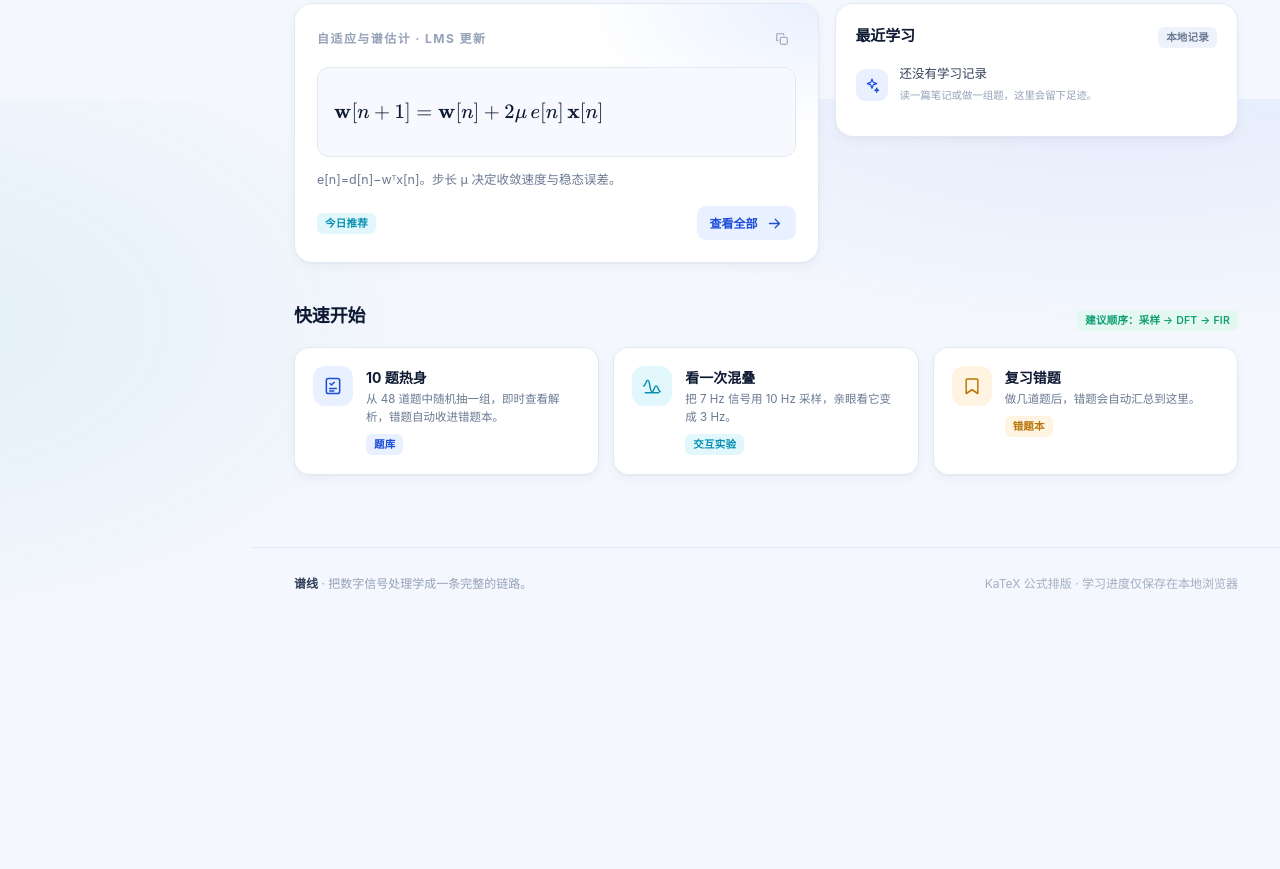
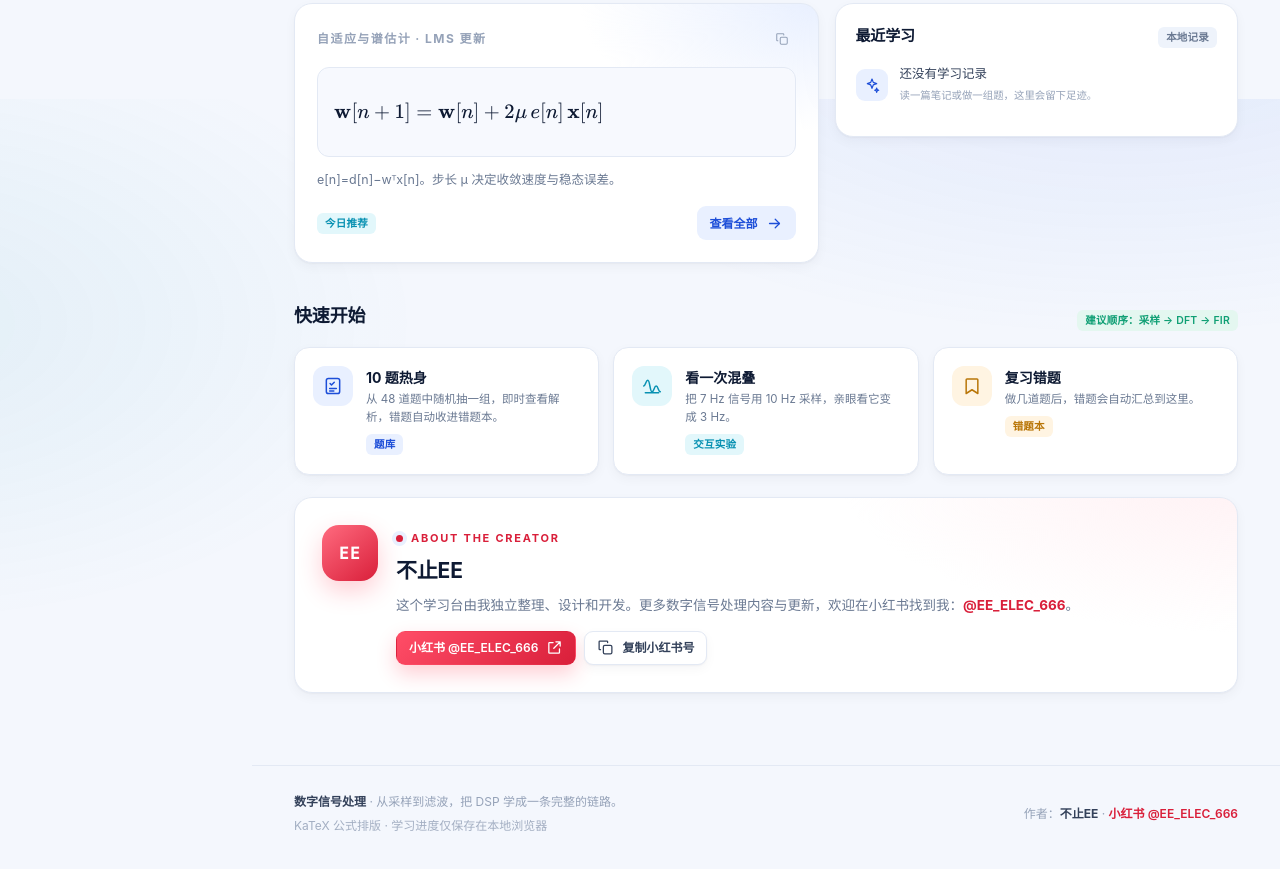
Before and after one commit to sxw94117-hash/EE_dsp, a plain HTML site: page index.html in a window 1280 px wide. Shown: the part 1501-2370 px from the top of the page. Before the commit the page ends 2128 px from the top, so only its background shows below. Drawn offline with Linux system fonts and the light colour scheme.

Commit message:
Brand as digital signal processing and add Xiaohongshu author credit

```diff
--- a/assets/css/style.css
+++ b/assets/css/style.css
@@ -1,5 +1,5 @@
 /* ==========================================================================
-   谱线 · DSP 学习台 — 设计系统
+   数字信号处理 · DSP 学习台 — 设计系统
    ========================================================================== */
 
 :root {
@@ -28,6 +28,8 @@
   --red-soft: #fdebed;
   --violet: #7c3aed;
   --violet-soft: #f1eafe;
+  --xhs: #d91f3a;
+  --xhs-soft: #fff0f3;
   --shadow-sm: 0 1px 2px rgba(15, 29, 53, 0.04), 0 4px 12px rgba(15, 29, 53, 0.04);
   --shadow: 0 12px 34px rgba(19, 39, 78, 0.08);
   --shadow-lg: 0 30px 70px rgba(19, 39, 78, 0.14);
@@ -67,6 +69,8 @@ html[data-theme="dark"] {
   --red-soft: #3a161b;
   --violet: #b28cff;
   --violet-soft: #261a44;
+  --xhs: #ff7085;
+  --xhs-soft: #3a151c;
   --shadow-sm: 0 1px 2px rgba(0, 0, 0, 0.3), 0 4px 12px rgba(0, 0, 0, 0.18);
   --shadow: 0 16px 40px rgba(0, 0, 0, 0.32);
   --shadow-lg: 0 34px 80px rgba(0, 0, 0, 0.45);
@@ -569,6 +573,21 @@ html[data-theme="dark"] .nav-link.active {
 .foot-meta {
   opacity: 0.85;
 }
+.foot-copy {
+  display: flex;
+  flex-direction: column;
+  gap: 4px;
+}
+.foot-author {
+  color: var(--faint);
+}
+.foot-author a {
+  color: var(--xhs);
+  font-weight: 600;
+}
+.foot-author a:hover {
+  text-decoration: underline;
+}
 
 .bottom-nav {
   display: none;
@@ -691,6 +710,15 @@ html[data-theme="dark"] .nav-link.active {
 }
 .btn-primary:hover {
   box-shadow: 0 14px 30px rgba(37, 99, 235, 0.32);
+  transform: translateY(-1px);
+}
+.btn-xhs {
+  color: #fff;
+  background: linear-gradient(135deg, #ff4d67, var(--xhs));
+  box-shadow: 0 9px 20px rgba(255, 36, 66, 0.22);
+}
+.btn-xhs:hover {
+  box-shadow: 0 13px 28px rgba(255, 36, 66, 0.3);
   transform: translateY(-1px);
 }
 .btn-ghost {
@@ -1172,6 +1200,63 @@ html[data-theme="dark"] .nav-link.active {
 }
 .quick-card .tag {
   margin-top: 7px;
+}
+
+.creator-card {
+  position: relative;
+  display: flex;
+  align-items: flex-start;
+  gap: 18px;
+  margin-top: 22px;
+  padding: clamp(19px, 2.6vw, 27px);
+  border: 1px solid var(--border);
+  border-radius: var(--radius);
+  background:
+    radial-gradient(560px 240px at 100% -20%, var(--xhs-soft), transparent 72%),
+    var(--surface);
+  box-shadow: var(--shadow-sm);
+  overflow: hidden;
+}
+.creator-avatar {
+  display: grid;
+  place-items: center;
+  width: 56px;
+  height: 56px;
+  flex: 0 0 auto;
+  border-radius: 17px;
+  color: #fff;
+  font-family: var(--mono);
+  font-size: 17px;
+  font-weight: 800;
+  letter-spacing: 0.04em;
+  background: linear-gradient(140deg, #ff6b7f, var(--xhs));
+  box-shadow: 0 10px 24px rgba(255, 36, 66, 0.22);
+}
+.creator-main {
+  min-width: 0;
+}
+.creator-main .eyebrow {
+  color: var(--xhs);
+}
+.creator-main h2 {
+  margin: 5px 0 5px;
+  font-size: 21px;
+  letter-spacing: -0.01em;
+}
+.creator-main p {
+  max-width: 720px;
+  font-size: 13.5px;
+  line-height: 1.7;
+  color: var(--muted);
+}
+.creator-main p strong {
+  color: var(--xhs);
+}
+.creator-actions {
+  display: flex;
+  flex-wrap: wrap;
+  gap: 8px;
+  margin-top: 14px;
 }
 
 .chapter-grid {
@@ -3734,6 +3819,16 @@ select.input-select:focus {
   .continue-card {
     padding: 20px;
   }
+  .creator-card {
+    flex-direction: column;
+    gap: 12px;
+  }
+  .creator-avatar {
+    width: 48px;
+    height: 48px;
+    border-radius: 14px;
+    font-size: 15px;
+  }
   .today-grid {
     grid-template-columns: repeat(2, minmax(0, 1fr));
     gap: 8px;
--- a/assets/js/app.js
+++ b/assets/js/app.js
@@ -1,4 +1,4 @@
-/* 谱线 · 应用主逻辑 */
+/* 数字信号处理 · 应用主逻辑 */
 
 (() => {
   "use strict";
@@ -360,7 +360,7 @@
 
     if (!view) return;
 
-    document.title = `${view.title || "谱线"} · 谱线 DSP 学习台`;
+    document.title = `${view.title || "数字信号处理"} · 数字信号处理学习台`;
     main.innerHTML = view.html;
     hydrateIcons(main);
     renderMathIn(main);
@@ -622,6 +622,23 @@
           <div><h3>复习错题</h3><p>${state.mistakes.length ? `有 ${state.mistakes.length} 道错题等待重做，趁热打铁。` : "做几道题后，错题会自动汇总到这里。"}</p><span class="tag tag-amber">错题本</span></div>
         </a>
       </div>
+
+      <section class="creator-card" aria-labelledby="creator-title">
+        <div class="creator-avatar" aria-hidden="true">EE</div>
+        <div class="creator-main">
+          <span class="eyebrow">ABOUT THE CREATOR</span>
+          <h2 id="creator-title">不止EE</h2>
+          <p>这个学习台由我独立整理、设计和开发。更多数字信号处理内容与更新，欢迎在小红书找到我：<strong>@EE_ELEC_666</strong>。</p>
+          <div class="creator-actions">
+            <a class="btn btn-xhs btn-sm" href="https://www.xiaohongshu.com/search_result/?keyword=EE_ELEC_666" target="_blank" rel="noopener noreferrer">
+              小红书 @EE_ELEC_666 ${icon("external")}
+            </a>
+            <button class="btn btn-ghost btn-sm" type="button" data-copy="EE_ELEC_666" data-copy-label="小红书号" aria-label="复制小红书号 EE_ELEC_666">
+              ${icon("copy")} 复制小红书号
+            </button>
+          </div>
+        </div>
+      </section>
       `,
     };
   }
@@ -1975,7 +1992,7 @@
         try {
           tex = decodeURIComponent(tex);
         } catch (err) {}
-        copyText(tex).then((ok) => toast(ok ? "LaTeX 已复制到剪贴板" : "复制失败，请手动选择", ok ? "ok" : "err"));
+        copyText(tex).then((ok) => toast(ok ? (copyBtn.dataset.copyLabel ? `${copyBtn.dataset.copyLabel}已复制到剪贴板` : "LaTeX 已复制到剪贴板") : "复制失败，请手动选择", ok ? "ok" : "err"));
         return;
       }
       const scrollEl = e.target.closest("[data-scroll]");
--- a/assets/js/data-formulas.js
+++ b/assets/js/data-formulas.js
@@ -1,4 +1,4 @@
-/* 谱线 · 公式速查数据 */
+/* 数字信号处理 · 公式速查数据 */
 
 const FORMULA_GROUPS = [
   {
--- a/assets/js/data-notes.js
+++ b/assets/js/data-notes.js
@@ -1,4 +1,4 @@
-/* 谱线 · 课程数据：章节与笔记正文（Markdown + KaTeX） */
+/* 数字信号处理 · 课程数据：章节与笔记正文（Markdown + KaTeX） */
 
 const CHAPTERS = [
   {
--- a/assets/js/data-quiz.js
+++ b/assets/js/data-quiz.js
@@ -1,4 +1,4 @@
-/* 谱线 · 题库数据（48 题） */
+/* 数字信号处理 · 题库数据（48 题） */
 
 const QUIZ_BANK = [
   /* ---------------- 01 基础 ---------------- */
--- a/assets/js/lab.js
+++ b/assets/js/lab.js
@@ -1,4 +1,4 @@
-/* 谱线 · 交互实验室   纯 Canvas 实现，无外部依赖。 */
+/* 数字信号处理 · 交互实验室   纯 Canvas 实现，无外部依赖。 */
 
 const LABS = [
   {
--- a/assets/js/markdown.js
+++ b/assets/js/markdown.js
@@ -1,4 +1,4 @@
-/* 谱线 · 轻量 Markdown 渲染器 + KaTeX 辅助 */
+/* 数字信号处理 · 轻量 Markdown 渲染器 + KaTeX 辅助 */
 
 const MD = (() => {
   const CALLOUT_ICONS = {
--- a/index.html
+++ b/index.html
@@ -3,9 +3,10 @@
   <head>
     <meta charset="UTF-8" />
     <meta name="viewport" content="width=device-width, initial-scale=1, viewport-fit=cover" />
-    <meta name="description" content="谱线：面向数字信号处理的学习台，包含系统笔记、公式速查、交互实验室与练习题库。" />
+    <meta name="description" content="数字信号处理学习台：从离散序列到数字滤波器，包含系统笔记、公式速查、交互实验室与练习题库。" />
+    <meta name="author" content="不止EE" />
     <meta name="theme-color" content="#1d4ed8" />
-    <title>谱线 · 数字信号处理学习台</title>
+    <title>数字信号处理 · DSP 学习台</title>
     <link rel="icon" type="image/svg+xml" href="assets/img/favicon.svg" />
     <script>
       (function () {
@@ -20,14 +21,14 @@
       })();
     </script>
     <link rel="stylesheet" href="assets/vendor/katex/katex.min.css" />
-    <link rel="stylesheet" href="assets/css/style.css?v=20261030" />
+    <link rel="stylesheet" href="assets/css/style.css?v=20261113" />
   </head>
   <body>
     <a class="skip-link" href="#main">跳到主要内容</a>
 
     <div class="app">
       <aside class="sidebar" id="sidebar" aria-label="主导航">
-        <a class="brand" href="#/home" aria-label="谱线首页">
+        <a class="brand" href="#/home" aria-label="数字信号处理首页">
           <span class="brand-mark" aria-hidden="true">
             <svg viewBox="0 0 32 32" fill="none">
               <path d="M3 17h4l3-9 5 17 4-12 3 7h7" stroke="currentColor" stroke-width="2.4" stroke-linecap="round" stroke-linejoin="round" />
@@ -37,7 +38,7 @@
             </svg>
           </span>
           <span class="brand-text">
-            <strong>谱线</strong>
+            <strong>数字信号处理</strong>
             <small>DSP 学习台</small>
           </span>
         </a>
@@ -102,8 +103,14 @@
         <main class="view" id="main" tabindex="-1"></main>
 
         <footer class="site-foot">
-          <p><strong>谱线</strong> · 把数字信号处理学成一条完整的链路。</p>
-          <p class="foot-meta">KaTeX 公式排版 · 学习进度仅保存在本地浏览器</p>
+          <div class="foot-copy">
+            <p><strong>数字信号处理</strong> · 从采样到滤波，把 DSP 学成一条完整的链路。</p>
+            <p class="foot-meta">KaTeX 公式排版 · 学习进度仅保存在本地浏览器</p>
+          </div>
+          <p class="foot-author">
+            作者：<strong>不止EE</strong> ·
+            <a href="https://www.xiaohongshu.com/search_result/?keyword=EE_ELEC_666" target="_blank" rel="noopener noreferrer">小红书 @EE_ELEC_666</a>
+          </p>
         </footer>
       </div>
     </div>
@@ -142,11 +149,11 @@
 
     <script src="assets/vendor/katex/katex.min.js"></script>
     <script src="assets/vendor/katex/auto-render.min.js"></script>
-    <script src="assets/js/data-notes.js?v=20261030"></script>
-    <script src="assets/js/data-formulas.js?v=20261030"></script>
-    <script src="assets/js/data-quiz.js?v=20261030"></script>
-    <script src="assets/js/markdown.js?v=20261030"></script>
-    <script src="assets/js/lab.js?v=20261030"></script>
-    <script src="assets/js/app.js?v=20261030"></script>
+    <script src="assets/js/data-notes.js?v=20261113"></script>
+    <script src="assets/js/data-formulas.js?v=20261113"></script>
+    <script src="assets/js/data-quiz.js?v=20261113"></script>
+    <script src="assets/js/markdown.js?v=20261113"></script>
+    <script src="assets/js/lab.js?v=20261113"></script>
+    <script src="assets/js/app.js?v=20261113"></script>
   </body>
 </html>
```
Also changed, not shown: 1 other file.
